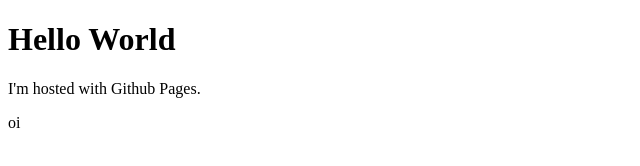
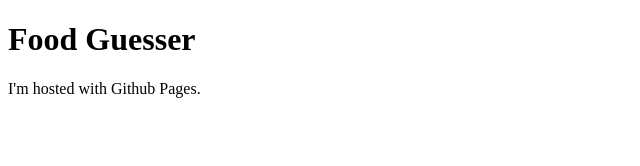
Before and after one commit to Noxileus/Food-Guesser, a plain HTML site: page index.html in a window 1280 px wide. Shown: the whole page, without its empty margins (0-640 px from the left). Drawn offline with Linux system fonts and the light colour scheme.

Commit message:
Add files via upload

```diff
--- a/index.html
+++ b/index.html
@@ -1,8 +1,7 @@
 <!DOCTYPE html>
 <html>
     <body>
-        <h1>Hello World</h1>
+        <h1>Food Guesser</h1>
         <p>I'm hosted with Github Pages.</p>
-        <p2>oi</p2>
     </body>
 </html>
```
